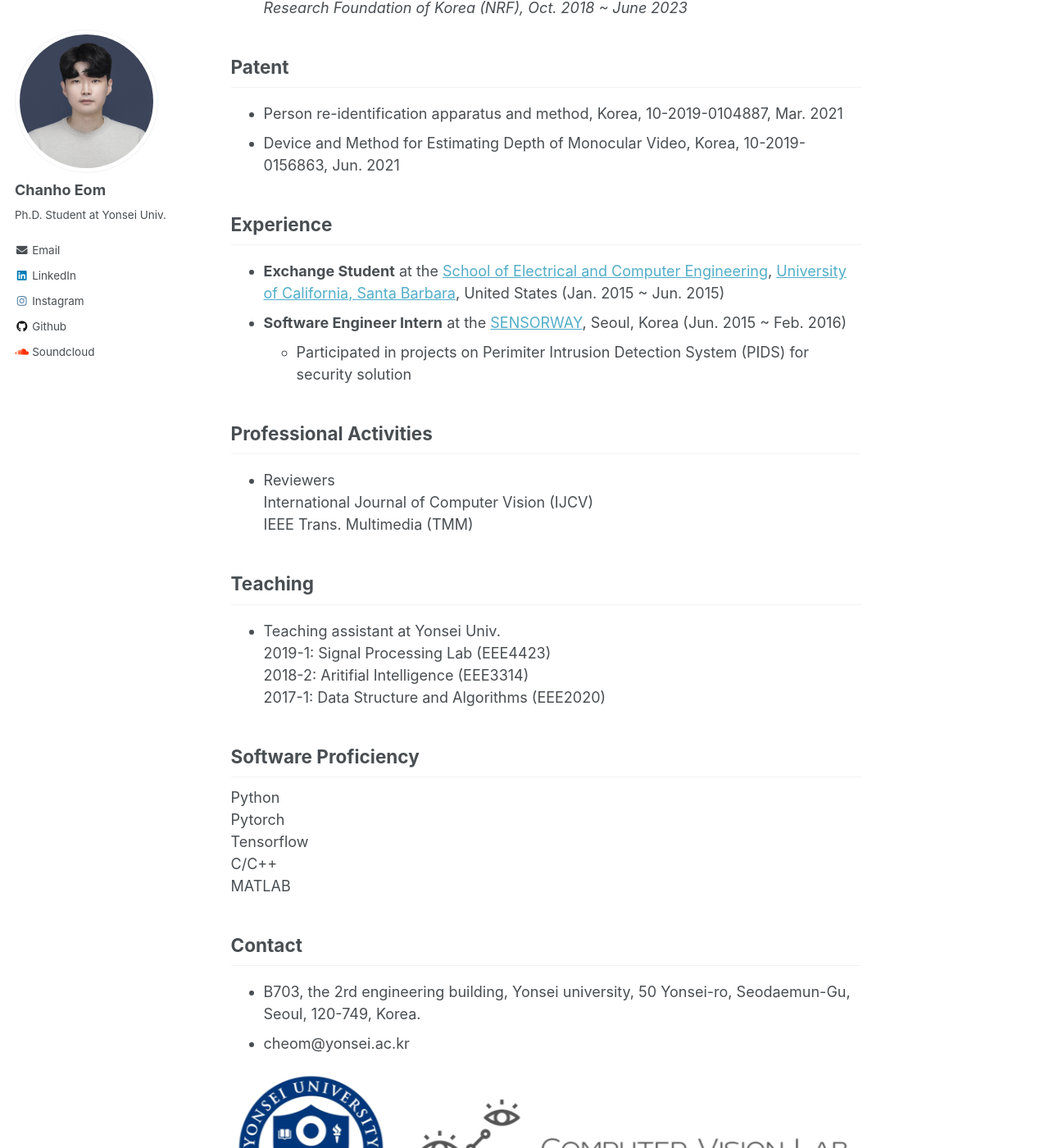
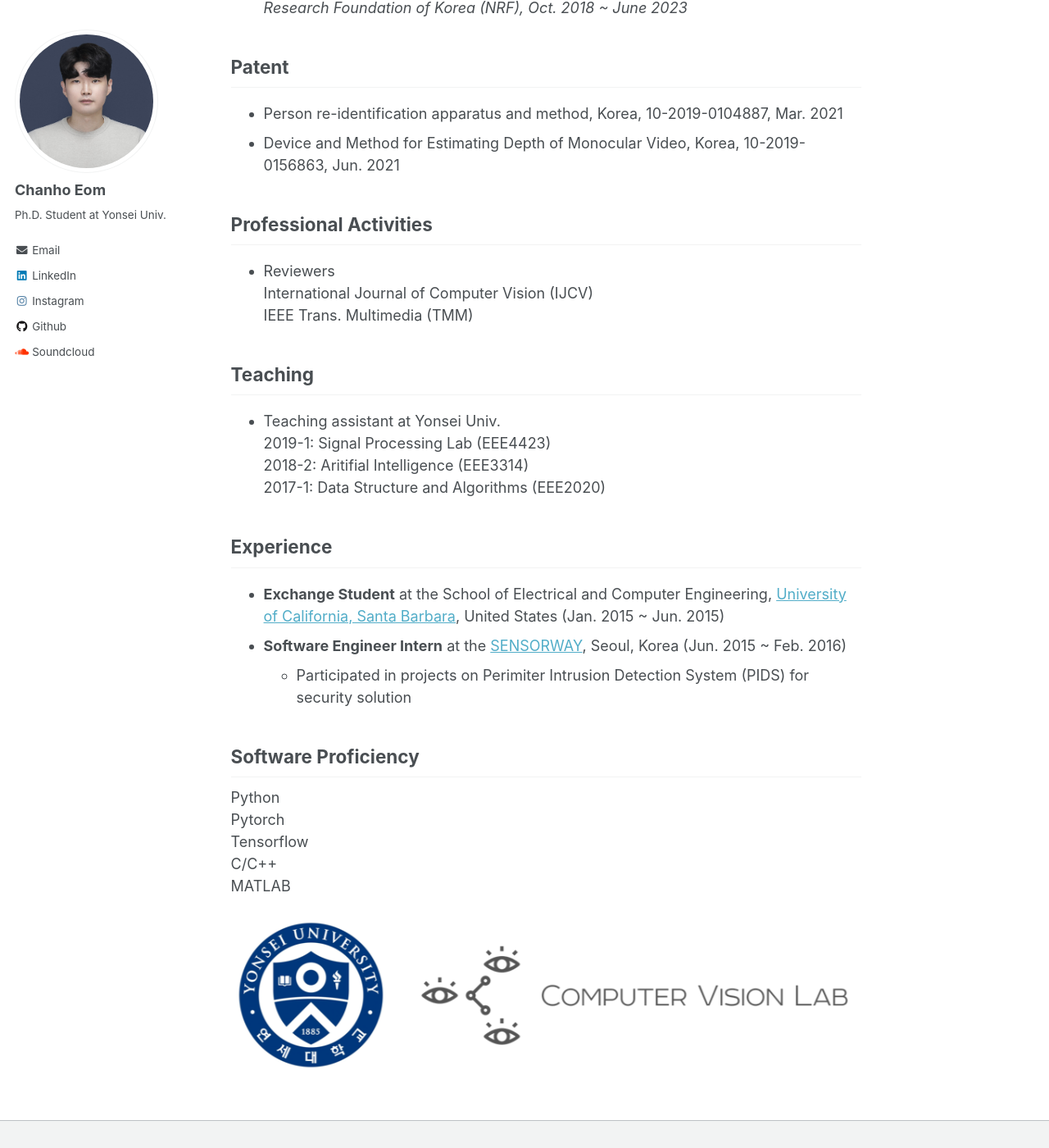
Before and after one commit to chanhoeom/chanhoEom.github.io, a Jekyll site: the page built from _pages/about.md, in a window 1280 px wide and 1400 px high, scrolled down 1587 px. Shown: the whole window at 82% size. Built offline with Jekyll 4.4.1, drawn with Linux system fonts in a browser that asks for light colours; part of the change alters nothing that is shown; some of the changed text lies outside the part shown.

Commit message:
Update about.md

```diff
--- a/_pages/about.md
+++ b/_pages/about.md
@@ -10,7 +10,7 @@ redirect_from:
 
 <!--![cheom](../images/cheom_zermatt_pointing.jpeg)-->
 
-Hi! I'm Chanho Eom, a student at the [School of Electrical & Electronic Engineering](http://ee.yonsei.ac.kr/ee_en/index.do), [Yonsei Univeristy](https://www.yonsei.ac.kr/en_sc/), Seoul, Korea, under the supervision of Prof. [Bumsub Ham](https://bsham.github.io/).
+I'm Chanho Eom, a student at the School of Electrical & Electronic Engineering, Yonsei Univeristy, Seoul, Korea, under the supervision of Prof. [Bumsub Ham](https://cvlab.yonsei.ac.kr).
 
 ## Educations
 * **B.S**. at the School of Electrical & Electronic Engineering, Yonsei Univeristy, Seoul, Korea (Mar. 2012 ~ Feb. 2017)
@@ -43,7 +43,7 @@ Chanho Eom, Hyunjong Park, and Bumsub Ham
 
 ## Invited Talks
 * [KCCV 2020](https://kcvs.kr), oral/poster presentations, Aug. 2020
-* [Naver](https://www.navercorp.com/en/naver/company) CLOVA AI Tech Talk ([video](https://www.youtube.com/watch?v=_bQvGy80MS0) \|[slides](https://www.facebook.com/677413542326125/posts/3110595645674557/)), Jan. 2020
+* Naver CLOVA AI Tech Talk ([video](https://www.youtube.com/watch?v=_bQvGy80MS0) \|[slides](https://www.facebook.com/677413542326125/posts/3110595645674557/)), Jan. 2020
 
 ## Awards
 * Travel Award, NeurIPS 2019
@@ -57,11 +57,6 @@ Chanho Eom, Hyunjong Park, and Bumsub Ham
 * Person re-identification apparatus and method, Korea, 10-2019-0104887, Mar. 2021
 * Device and Method for Estimating Depth of Monocular Video, Korea, 10-2019-0156863, Jun. 2021
 
-## Experience
-* **Exchange Student** at the [School of Electrical and Computer Engineering](https://www.ece.ucsb.edu/), [University of California, Santa Barbara](https://www.ucsb.edu/), United States (Jan. 2015 ~ Jun. 2015)
-* **Software Engineer Intern** at the [SENSORWAY](http://www.sensorway.co.kr/eng/), Seoul, Korea (Jun. 2015 ~ Feb. 2016)
-  - Participated in projects on Perimiter Intrusion Detection System (PIDS) for security solution
-
 ## Professional Activities
 * Reviewers
 International Journal of Computer Vision (IJCV)
@@ -73,6 +68,11 @@ IEEE Trans. Multimedia (TMM)
 2018-2: Aritifial Intelligence (EEE3314)
 2017-1: Data Structure and Algorithms (EEE2020)
 
+## Experience
+* **Exchange Student** at the School of Electrical and Computer Engineering, [University of California, Santa Barbara](https://www.ucsb.edu/), United States (Jan. 2015 ~ Jun. 2015)
+* **Software Engineer Intern** at the [SENSORWAY](http://www.sensorway.co.kr/eng/), Seoul, Korea (Jun. 2015 ~ Feb. 2016)
+  - Participated in projects on Perimiter Intrusion Detection System (PIDS) for security solution
+
 ## Software Proficiency
 Python
 Pytorch
@@ -80,8 +80,4 @@ Tensorflow
 C/C++
 MATLAB
 
-## Contact
-* B703, the 2rd engineering building, Yonsei university, 50 Yonsei-ro, Seodaemun-Gu, Seoul, 120-749, Korea.
-* cheom@yonsei.ac.kr
-
 ![cvlab_logo](../images/cvlab_logo.png)
```
